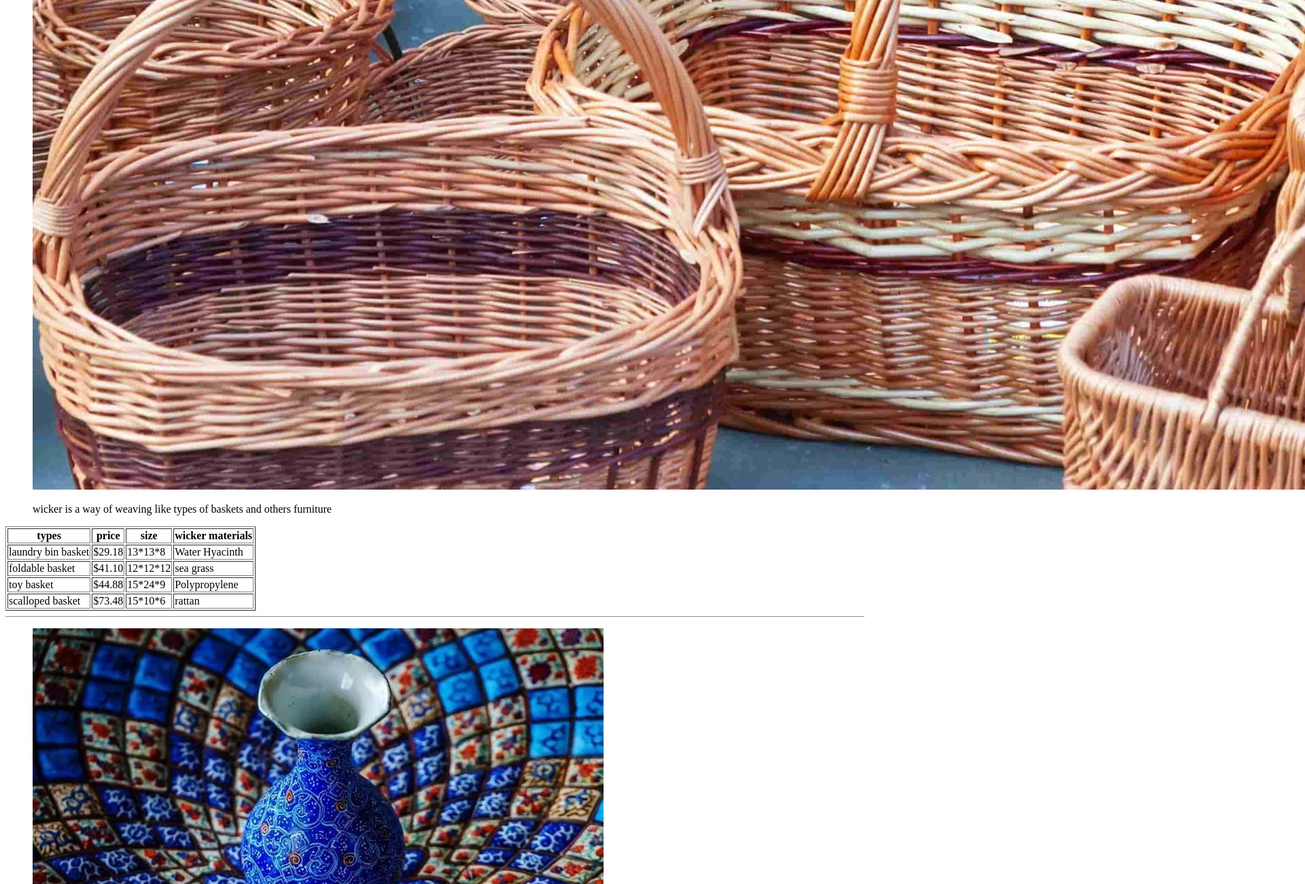
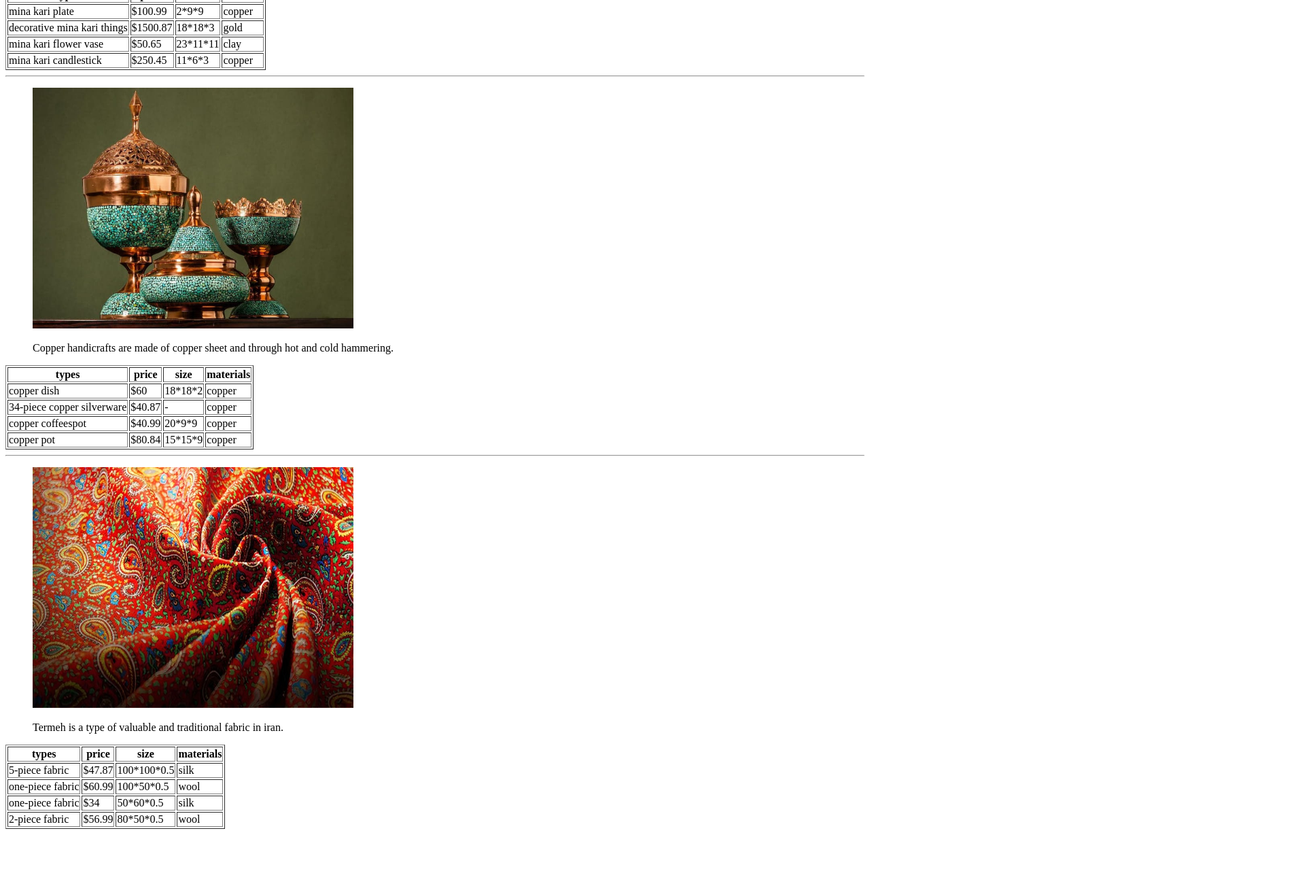
Before and after one commit to behnoush-salehiyan/assignment-1, a plain HTML site: page section1.html in a window 1280 px wide. Shown: the part 1160-2460 px from the top of the page at 68% size, 1920 px wide, since content can reach past the window. After the commit the page ends 2387 px from the top, so only its background shows below. Drawn offline with Linux system fonts and the light colour scheme.

Commit message:
fixed images

```diff
--- a/section1.html
+++ b/section1.html
@@ -6,16 +6,16 @@
     <title>product's details</title>
 </head>
 <body>
-     <h2>here is some details about iranian handcrafts: </h2>
+    <h2>here is some details about iranian handcrafts: </h2>
     <ul>
         <li>wicker</li>
         <li>Vitreous enamel</li>
         <li>copper dishes</li>
         <li>termeh</li>
     </ul>
-  <hr>
+    <hr>
     <figure>
-        <img src="./image/wicker-baskets-sale-min-scaled.jpg" alt="an image about hasirbafi">
+        <img src="./image/wicker-baskets-sale-min-scaled.jpg" height="354" width="472" alt="an image about hasirbafi">
         <figcaption>
             <p>wicker is a way of weaving like types of baskets and others furniture</p>
         </figcaption>
@@ -58,7 +58,7 @@
     </table>
     <hr>
     <figure>
-        <img src="./image/0f58fa35-d53c-4bb3-9195-c3f040427c6b.webp" alt="an image of minakari">
+        <img src="./image/0f58fa35-d53c-4bb3-9195-c3f040427c6b.webp" height="354" width="472" alt="an image of minakari">
         <figcaption>
             <p>Vitreous enamel or in persian mina kari is a 5000-years art in iran.</p>
         </figcaption>
@@ -101,7 +101,7 @@
     </table>
     <hr>
     <figure>
-        <img src="./image/1712674961_ظرف مسی طرح دار3.jpg" alt="an image of copper dishes">
+        <img src="./image/1712674961_ظرف مسی طرح دار3.jpg" height="354" width="472" alt="an image of copper dishes">
         <figcaption>
             <p>Copper handicrafts are made of copper sheet and through hot and cold hammering.</p>
         </figcaption>
@@ -144,7 +144,7 @@
     </table>
     <hr>
     <figure>
-        <img src="./image/what-is-terme.jpg" alt="an image of termeh">
+        <img src="./image/what-is-terme.jpg" height="354" width="472" alt="an image of termeh">
         <figcaption>
             <p>Termeh is a type of valuable and traditional fabric in iran. </p>
         </figcaption>
```
